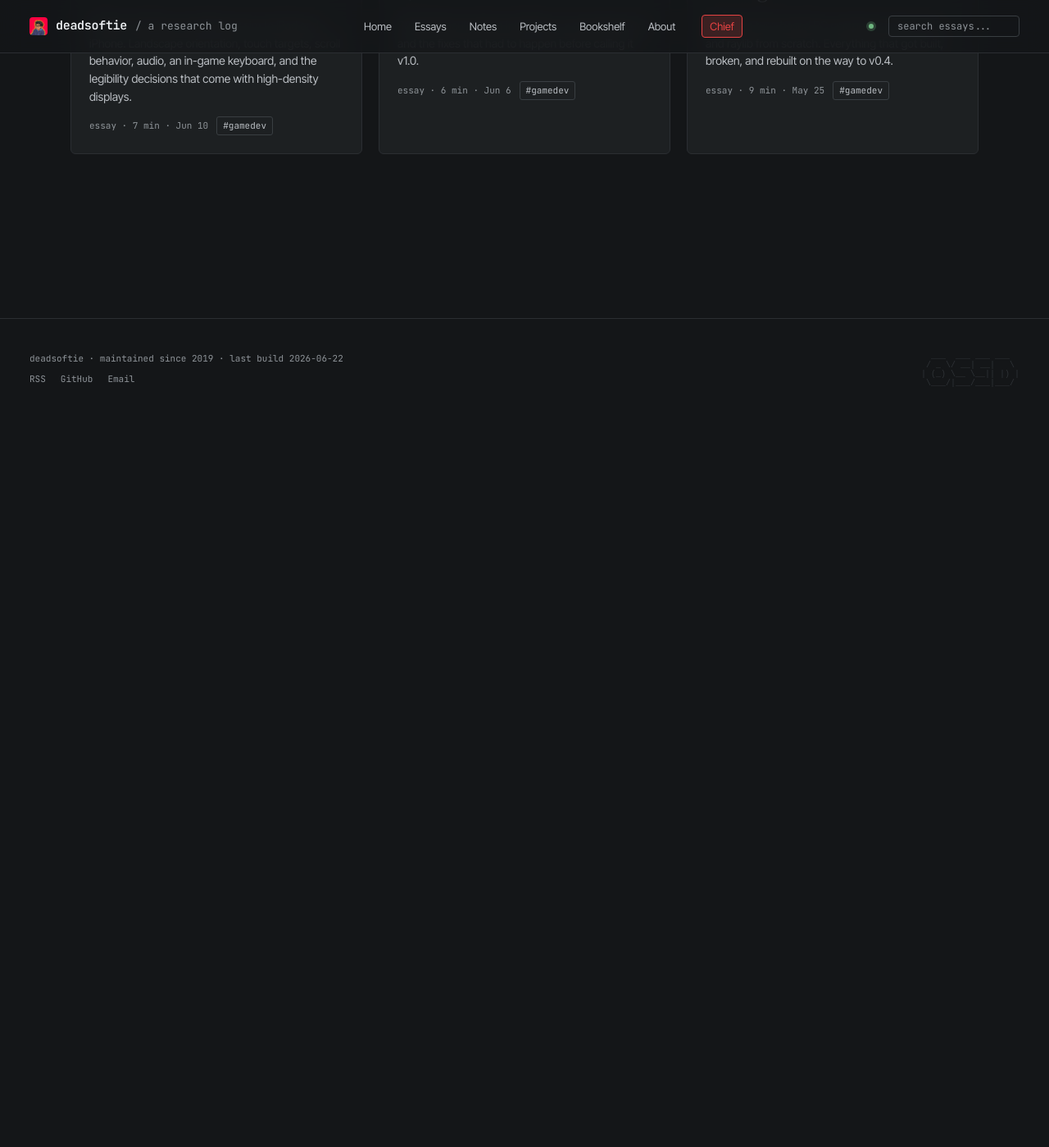
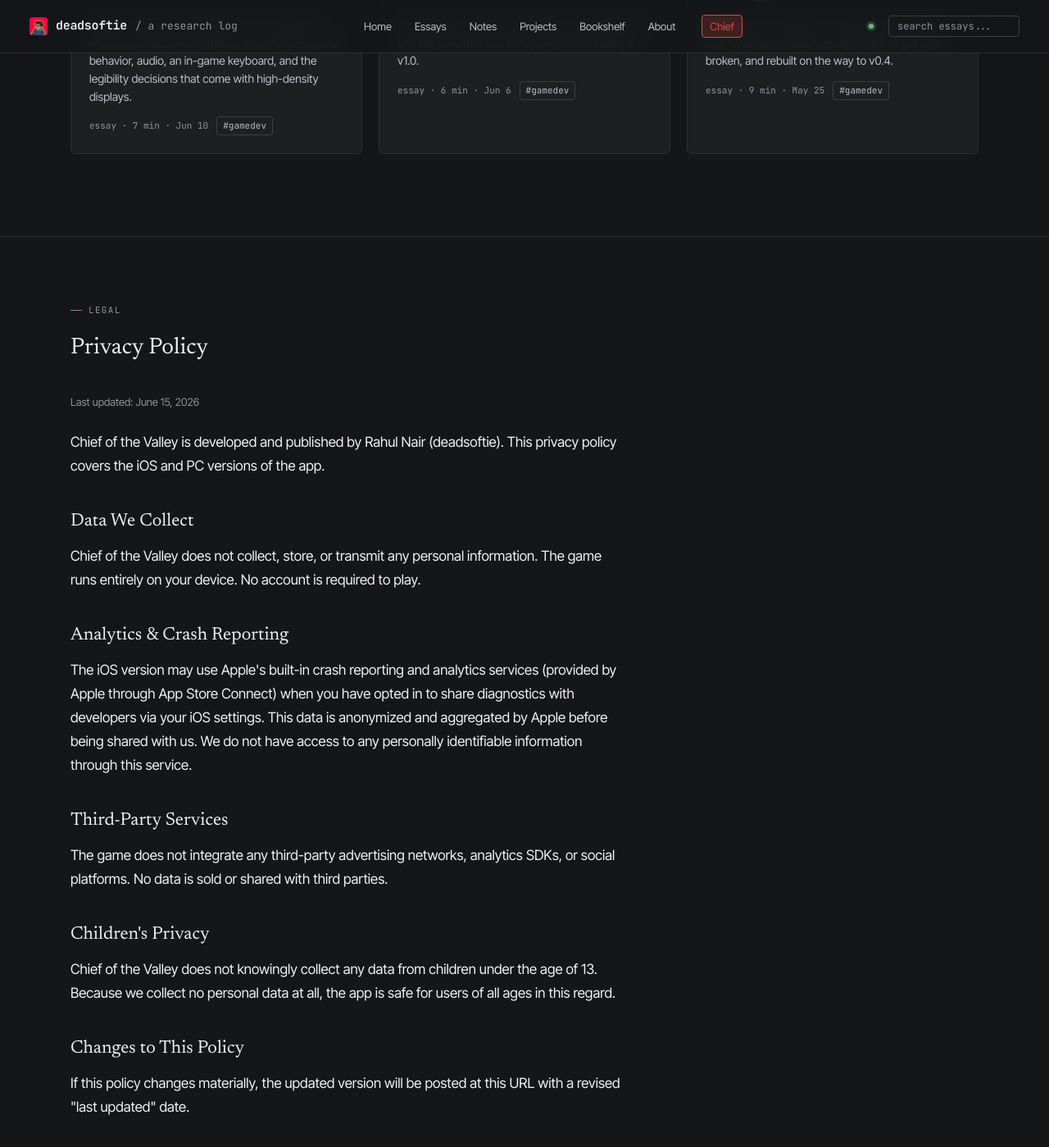
Before and after one commit to deadsoftie/deadsoftie-site-v2, a Jekyll site: the page built from valley-chief.html, in a window 1280 px wide and 1400 px high, scrolled down 3788 px. Shown: the whole window at 82% size. Built offline with Jekyll 4.4.1, drawn with Linux system fonts in a browser that asks for light colours; before the commit the page ends 4311 px from its top, so only the background shows below that.

Commit message:
Added privay policy text

```diff
--- a/valley-chief.html
+++ b/valley-chief.html
@@ -161,6 +161,35 @@ description: >
   {% endif %}
 </div>
 
+<hr class="valley-section-rule">
+
+<!-- Privacy Policy -->
+<div class="container" style="padding-top: 72px; padding-bottom: 100px;" id="privacy-policy">
+  <div class="eyebrow" style="margin-bottom: 16px;">legal</div>
+  <h2 class="h-serif" style="font-size: 28px; margin: 0 0 32px;">Privacy Policy</h2>
+  <div class="prose" style="max-width: 680px;">
+    <p style="color: var(--muted); font-size: 13px; margin-bottom: 24px;">Last updated: June 15, 2026</p>
+
+    <p>Chief of the Valley is developed and published by Rahul Nair (deadsoftie). This privacy policy covers the iOS and PC versions of the app.</p>
+
+    <h3>Data We Collect</h3>
+    <p>Chief of the Valley does not collect, store, or transmit any personal information. The game runs entirely on your device. No account is required to play.</p>
+
+    <h3>Analytics & Crash Reporting</h3>
+    <p>The iOS version may use Apple's built-in crash reporting and analytics services (provided by Apple through App Store Connect) when you have opted in to share diagnostics with developers via your iOS settings. This data is anonymized and aggregated by Apple before being shared with us. We do not have access to any personally identifiable information through this service.</p>
+
+    <h3>Third-Party Services</h3>
+    <p>The game does not integrate any third-party advertising networks, analytics SDKs, or social platforms. No data is sold or shared with third parties.</p>
+
+    <h3>Children's Privacy</h3>
+    <p>Chief of the Valley does not knowingly collect any data from children under the age of 13. Because we collect no personal data at all, the app is safe for users of all ages in this regard.</p>
+
+    <h3>Changes to This Policy</h3>
+    <p>If this policy changes materially, the updated version will be posted at this URL with a revised "last updated" date.</p>
+
+  </div>
+</div>
+
 <script>
 (function () {
   var track = document.getElementById('valley-carousel-track');
```
